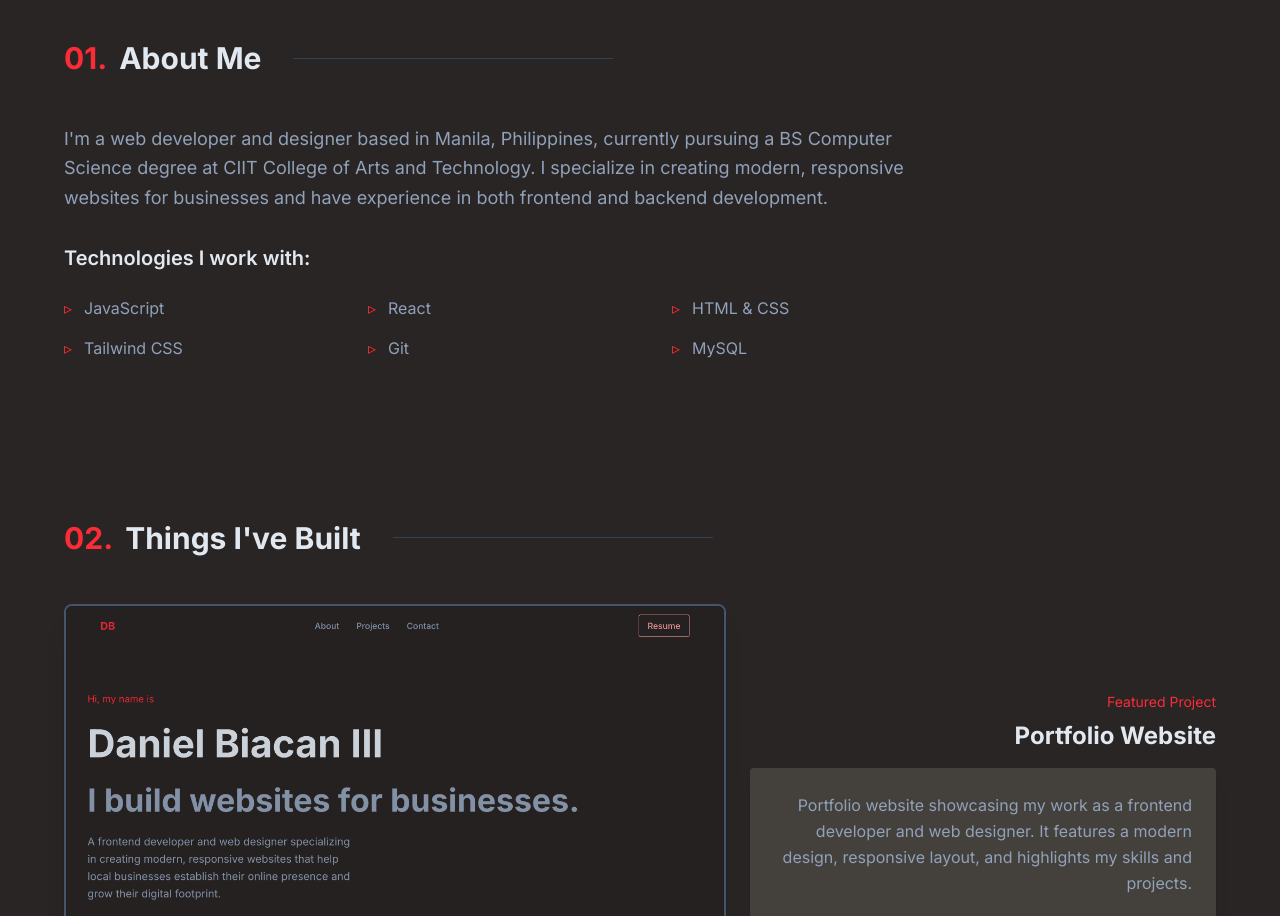
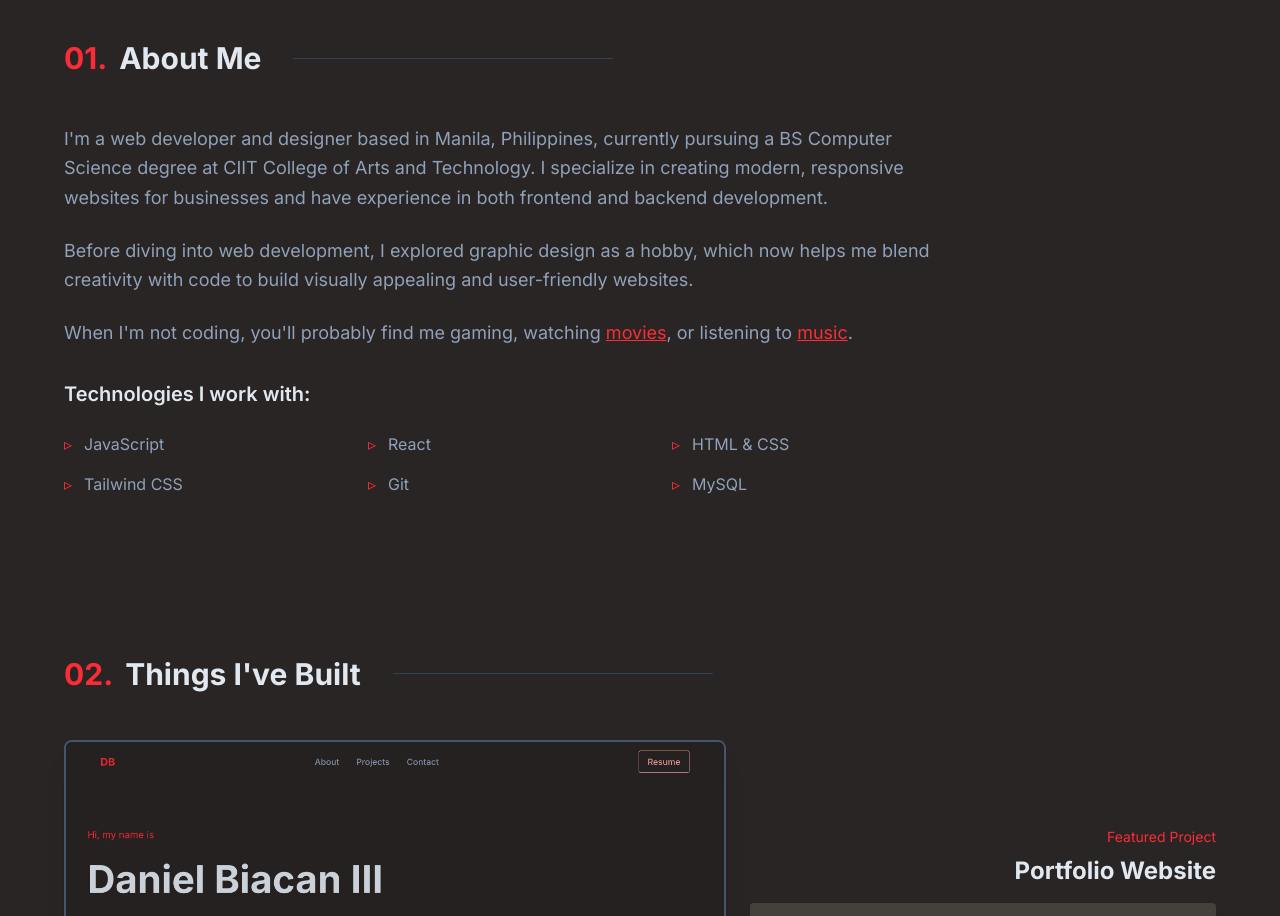
Before and after one commit to deymdaniel/portfolio_v2, a React (Vite) app: page / in a window 1280 px wide. Shown: the part 840-1756 px from the top of the page. Built offline with nearby package versions, Linux system fonts and the light colour scheme.

Commit message:
Fixed about me section

```diff
--- a/src/components/About.jsx
+++ b/src/components/About.jsx
@@ -17,14 +17,46 @@ const About = () => {
           ></div>
         </div>
 
-        <div className='max-w-4xl'>
+        <div className='max-w-4xl space-y-6'>
           <p
-            className={`${config.colors.textSecondary} text-lg leading-relaxed mb-8`}
+            className={`${config.colors.textSecondary} text-lg leading-relaxed`}
           >
             {config.about.description}
           </p>
 
-          <div>
+          <p
+            className={`${config.colors.textSecondary} text-lg leading-relaxed`}
+          >
+            Before diving into web development, I explored graphic design as a
+            hobby, which now helps me blend creativity with code to build
+            visually appealing and user-friendly websites.
+          </p>
+
+          <p
+            className={`${config.colors.textSecondary} text-lg leading-relaxed`}
+          >
+            When I'm not coding, you'll probably find me gaming, watching{" "}
+            <a
+              href='https://boxd.it/6fW5D'
+              target='_blank'
+              rel='noopener noreferrer'
+              className={`${config.colors.accent} ${config.colors.linkHover} transition-colors duration-200 underline`}
+            >
+              movies
+            </a>
+            , or listening to{" "}
+            <a
+              href='https://open.spotify.com/user/deymdaniel?si=2acf08424f9c4e34'
+              target='_blank'
+              rel='noopener noreferrer'
+              className={`${config.colors.accent} ${config.colors.linkHover} transition-colors duration-200 underline`}
+            >
+              music
+            </a>
+            .
+          </p>
+
+          <div className='mt-8'>
             <h3
               className={`${config.colors.textPrimary} text-xl font-semibold mb-6`}
             >
```
